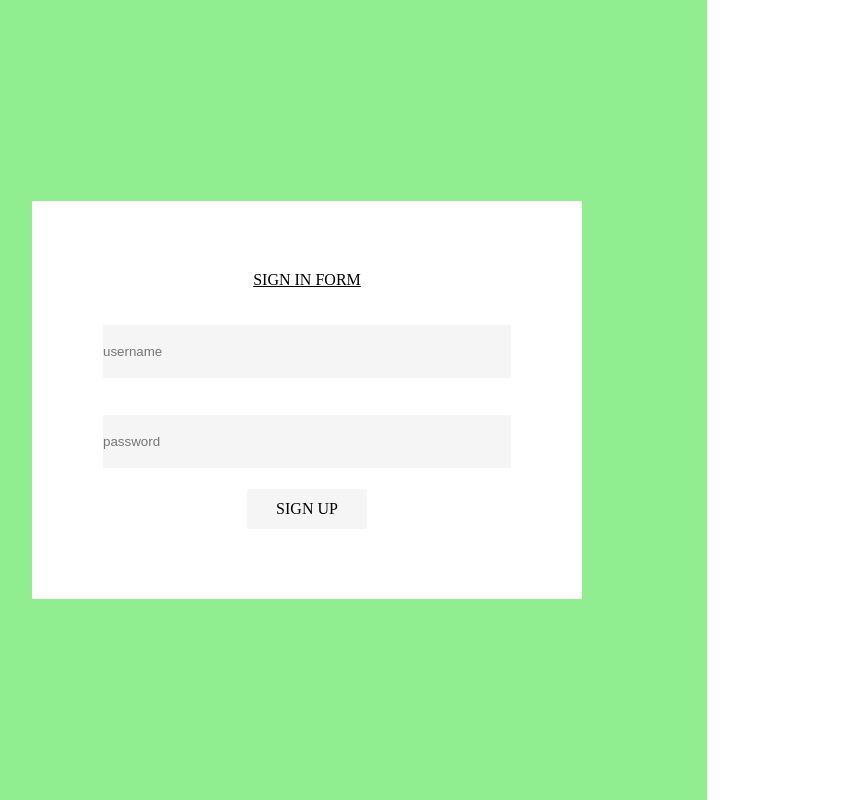
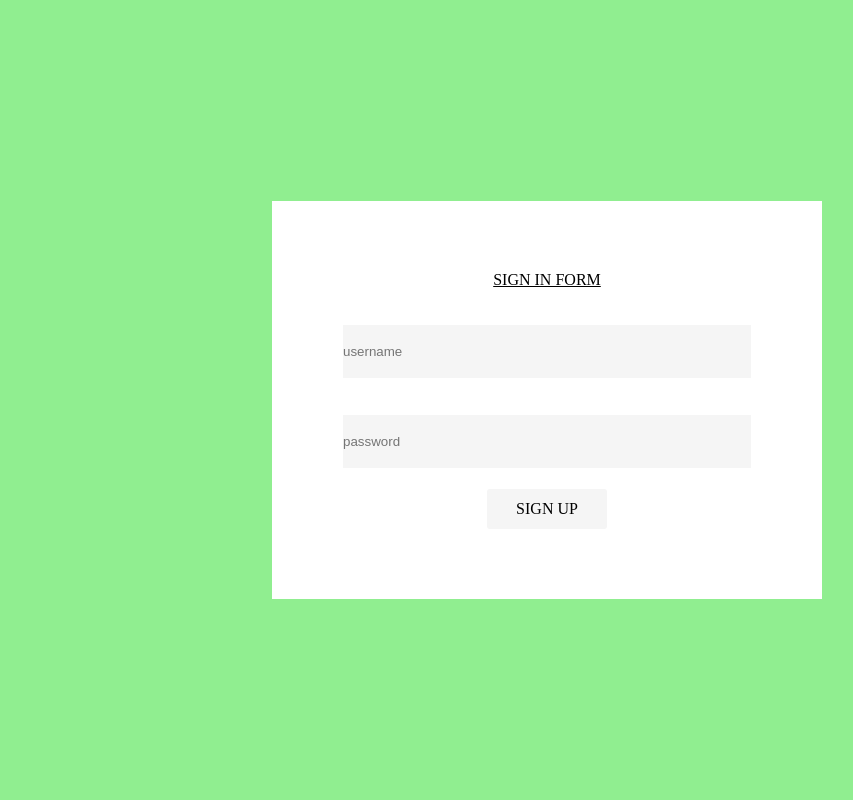
Before and after one commit to kanyutu707/ecommerce_mockup, a React (Vite) app: page /SignIn in a window 1280 px wide. Shown: the whole page, without its empty margins (93-946 px from the left). Built offline with nearby package versions, Linux system fonts and the light colour scheme.

Commit message:
Update SignIn.css

```diff
--- a/src/pages/SignIn/SignIn.css
+++ b/src/pages/SignIn/SignIn.css
@@ -1,7 +1,7 @@
 .signInContainer{
     background-color: lightgreen;
     height: 100vh;
-    width:100vh;
+    width:100%;
     display: flex;
     align-items: center;
     justify-content: center;
```
